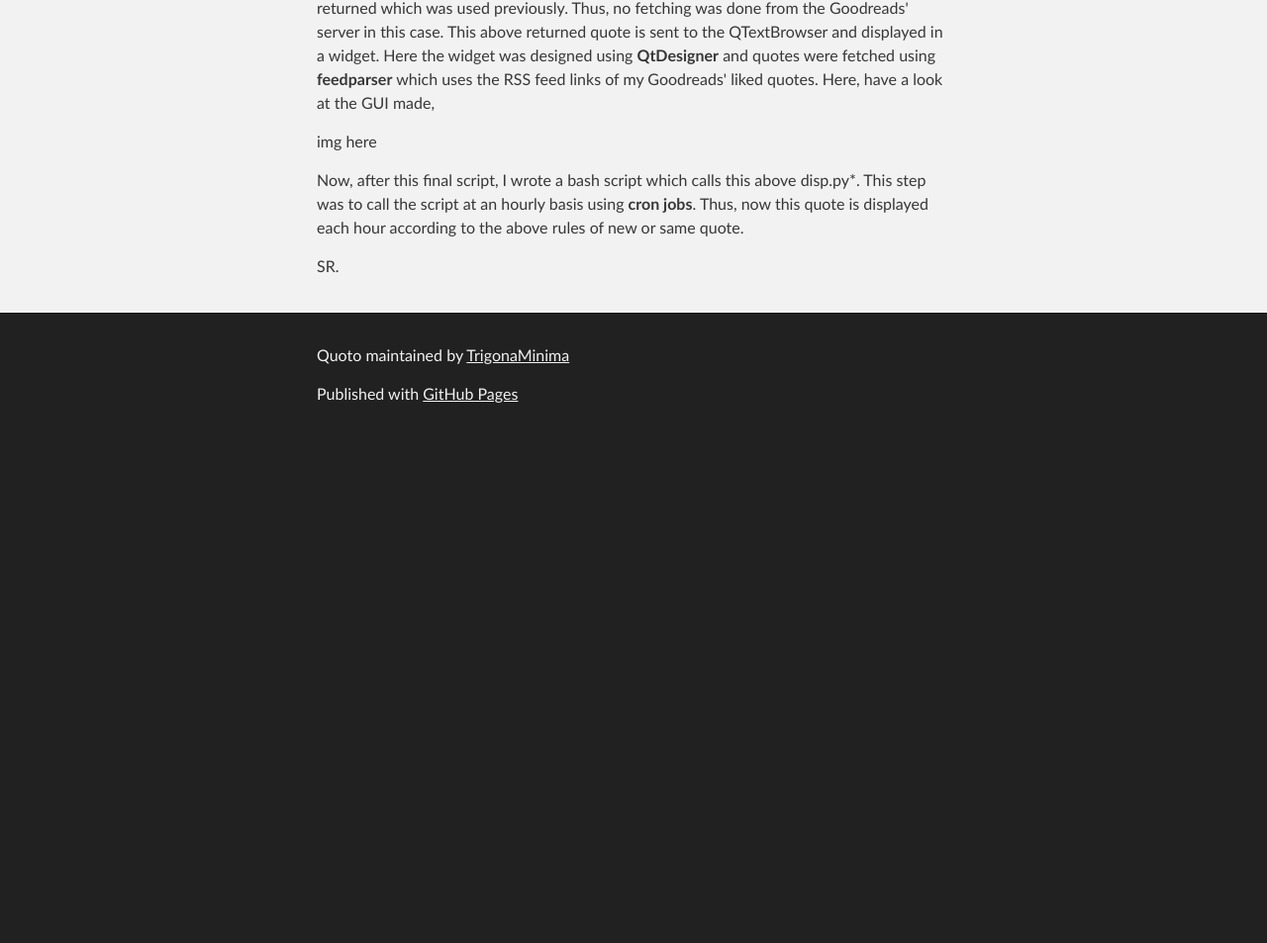
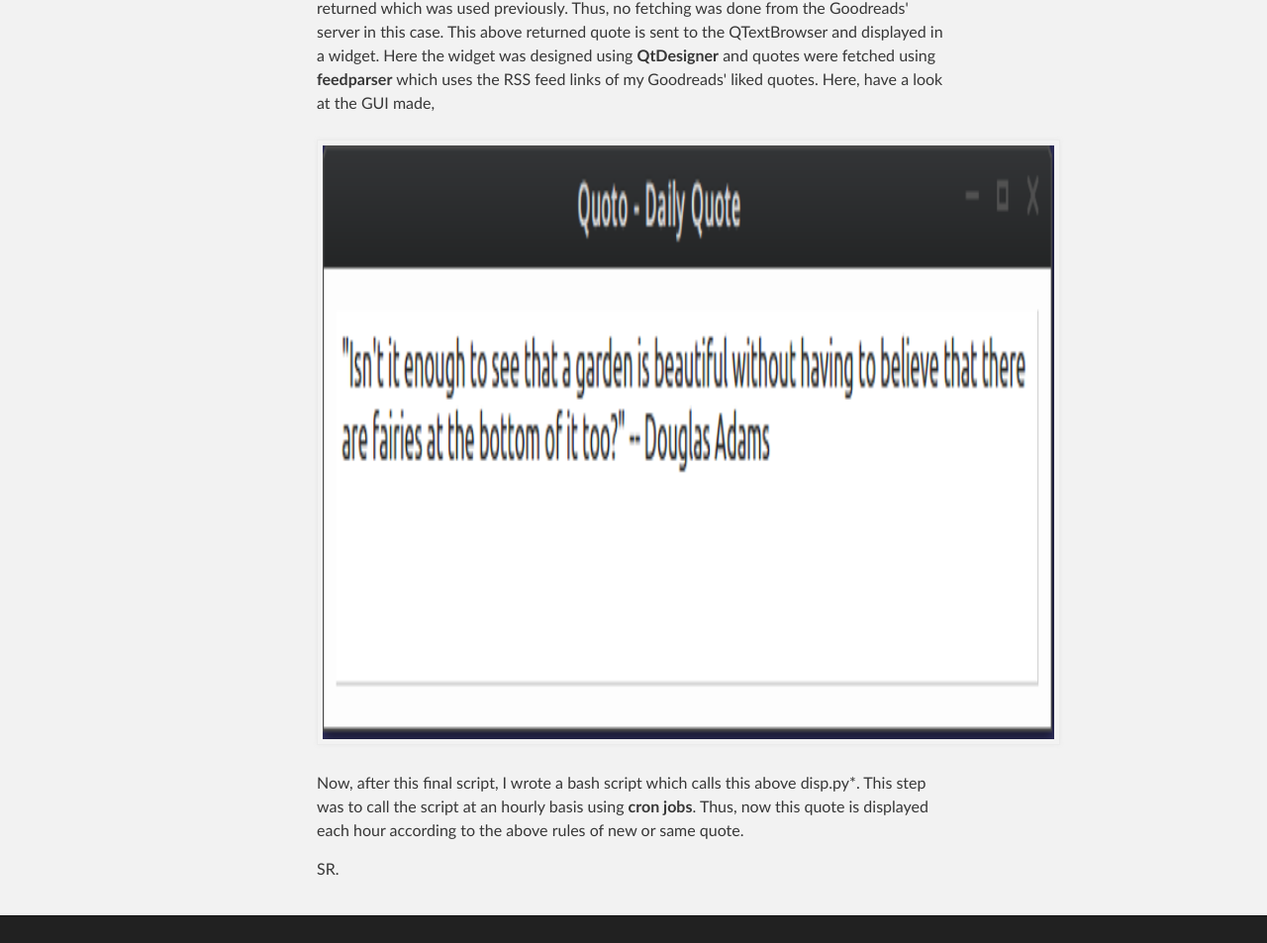
Before and after one commit to TrigonaMinima/Quoto, a plain HTML site: page index.html in a window 1280 px wide. Shown: the part 1256-2209 px from the top of the page at 99% size. Before the commit the page ends 1701 px from the top, so only its background shows below. Drawn offline with Linux system fonts and the light colour scheme.

Commit message:
updated pages

```diff
--- a/index.html
+++ b/index.html
@@ -72,7 +72,7 @@
 <p>When the <em>disp.py</em> is run, it calls the main() function of <em>fetch.py</em> module. What this function does is, it checks if the <em>local.json</em> exists. If it doesn't then it creates it and then returns the quote, saving the current date, up-date, number of pages and the number of quotes on each page, today's quote. If it does then the update is checked against today's date. If the difference is more than 30 days then the data is updated else it goes to next step. In the next step the current date is checked if is today's date or not. If it is not then a page out of total pages is randomly selected followed by the random selection of a quote number. This quote is fetched and returned. If the current date is today's date then the same quote is returned which was used previously. Thus, no fetching was done from the Goodreads' server in this case.
 This above returned quote is sent to the QTextBrowser and displayed in a widget. Here the widget was designed using <strong>QtDesigner</strong> and quotes were fetched using <strong>feedparser</strong> which uses the RSS feed links of my Goodreads' liked quotes. Here, have a look at the GUI made,</p>
 
-<p>img here</p>
+<img src="images/screen1.png" alt="Screen View" style="width:800px;height:600px; align="center" ">
 
 <p>Now, after this final script, I wrote a bash script which calls this above disp.py*. This step was to call the script at an hourly basis using <strong>cron jobs</strong>. Thus, now this quote is displayed each hour according to the above rules of new or same quote.</p>
 
```
Also changed, not shown: images/screen1.png (added).
